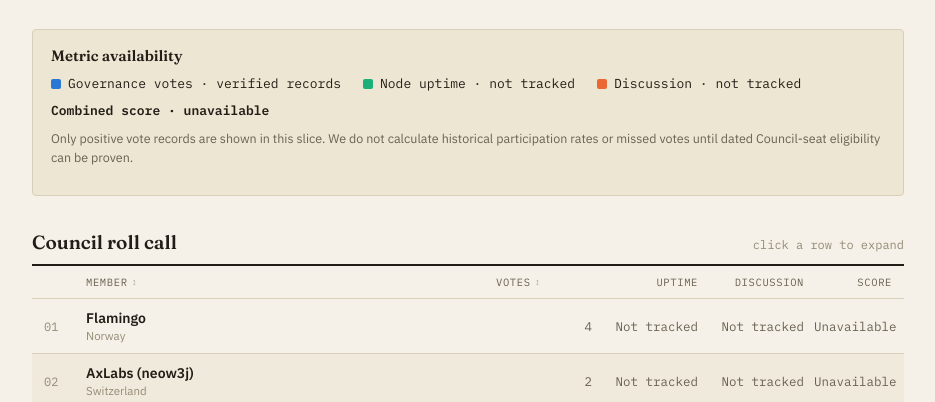
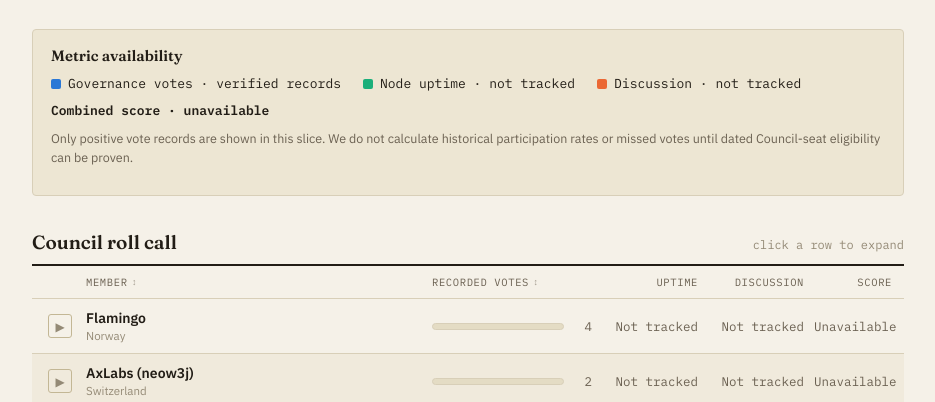
Before and after one commit to fritzorama/quorum-watch, a website: page web/index.html in a window 1280 px wide. Shown: the part 398-800 px from the top of the page, without its empty margins (172-1107 px from the left). Drawn offline with Linux system fonts and the light colour scheme.

Commit message:
Refine governance vote dropdown

```diff
--- a/web/index.html
+++ b/web/index.html
@@ -217,7 +217,7 @@
   }
   .ledger-head{
     display:grid;
-    grid-template-columns: 32px 1fr 96px 96px 96px 78px;
+    grid-template-columns: 32px 1fr 160px 96px 96px 78px;
     gap: 10px;
     padding: 9px 12px;
     font-family:"IBM Plex Mono", monospace;
@@ -245,7 +245,7 @@
   .row:nth-child(even) .row-main{ background: color-mix(in srgb, var(--paper-2) 55%, transparent); }
   .row-main{
     display:grid;
-    grid-template-columns: 32px 1fr 96px 96px 96px 78px;
+    grid-template-columns: 32px 1fr 160px 96px 96px 78px;
     gap: 10px;
     align-items:center;
     padding: 10px 12px;
@@ -274,6 +274,30 @@
     font-variant-numeric: tabular-nums;
     color: var(--ink-muted);
   }
+  .vote-cell{
+    display:grid;
+    grid-template-columns: 1fr 20px;
+    align-items:center;
+    gap:8px;
+  }
+  .vote-track{
+    height:7px;
+    background:var(--paper-3);
+    border:1px solid var(--line);
+    border-radius:4px;
+    overflow:hidden;
+  }
+  .vote-fill{
+    height:100%;
+    background:var(--metric-vote);
+    border-radius:4px;
+  }
+  .vote-count{
+    font-family:"IBM Plex Mono", monospace;
+    font-size:12.5px;
+    text-align:right;
+    color:var(--ink-muted);
+  }
   .total{
     display:flex;
     align-items:center;
@@ -293,7 +317,13 @@
   .pill.warn{ background: var(--warn); }
   .pill.critical{ background: var(--critical); }
   .caret{
-    font-size: 10px;
+    width:24px;
+    height:24px;
+    display:grid;
+    place-items:center;
+    border:1px solid var(--line-strong);
+    border-radius:3px;
+    font-size: 12px;
     color: var(--ink-faint);
     transition: transform .15s ease;
     justify-self:center;
@@ -350,13 +380,22 @@
     line-height:1.5;
     max-width:56ch;
   }
+  .proposal-evidence{
+    margin:-3px 0 2px 138px;
+    font-family:"IBM Plex Mono", monospace;
+    font-size:12px;
+    color:var(--ink-muted);
+  }
+  .proposal-evidence a{ font-weight:600; }
 
   @media (max-width: 640px){
     .ledger-head, .row-main{
-      grid-template-columns: 22px 1fr 60px;
+      grid-template-columns: 22px 1fr 70px;
     }
     .col-uptime, .col-discuss, .col-score, .num.uptime, .num.discuss{ display:none; }
+    .vote-cell{ grid-template-columns:1fr 18px; gap:5px; }
     .detail-pad{ padding-left: 30px; }
+    .proposal-evidence{ margin-left:0; }
   }
 
   footer{
@@ -429,7 +468,7 @@
     <div class="ledger-head">
       <span></span>
       <button data-sort="name">Member <span class="sort-arrow">↕</span></button>
-      <button class="col-num col-vote" data-sort="vote">Votes <span class="sort-arrow">↕</span></button>
+      <button class="col-num col-vote" data-sort="vote">Recorded votes <span class="sort-arrow">↕</span></button>
       <span class="col-num col-uptime">Uptime</span>
       <span class="col-num col-discuss">Discussion</span>
       <span class="col-num col-score">Score</span>
@@ -472,12 +511,15 @@
       return `
       <div class="row ${isOpen ? "open" : ""}" data-name="${m.name}">
         <button class="row-main" aria-expanded="${isOpen}">
-          <span class="rank">${String(i+1).padStart(2,"0")}</span>
+          <span class="caret" aria-hidden="true">▶</span>
           <span class="who">
             <div class="name">${m.name}</div>
             <div class="loc">${m.location}</div>
           </span>
-          <span class="num col-vote">${m.recordedVotes}</span>
+          <span class="vote-cell col-vote" title="${m.recordedVotes} recorded vote${m.recordedVotes === 1 ? "" : "s"}; comparative count, not a participation rate">
+            <span class="vote-track"><span class="vote-fill" style="width:${voteBarWidth(m)}%"></span></span>
+            <span class="vote-count">${m.recordedVotes}</span>
+          </span>
           <span class="num col-uptime">Not tracked</span>
           <span class="num col-discuss">Not tracked</span>
           <span class="num col-score">Unavailable</span>
@@ -485,9 +527,10 @@
         <div class="row-detail">
           <div class="row-detail-inner">
             <div class="detail-pad">
-              ${metricLine("Recorded votes", "var(--metric-vote)", voteLinks(m))}
-              ${metricLine("Node uptime", "var(--metric-uptime)", "Not tracked")}
-              ${metricLine("Discussion", "var(--metric-discuss)", "Not tracked")}
+              ${metricLine("Recorded votes", "var(--metric-vote)", voteBarWidth(m), `${m.recordedVotes} recorded vote${m.recordedVotes === 1 ? "" : "s"}`)}
+              <p class="proposal-evidence">Proposals: ${voteLinks(m)}</p>
+              ${metricLine("Node uptime", "var(--metric-uptime)", 0, "Not tracked")}
+              ${metricLine("Discussion", "var(--metric-discuss)", 0, "Not tracked")}
               <p class="detail-note">Recorded votes are matched by the candidate's stable Neo N3 public key.
               No historical absence or participation rate is inferred because dated seat eligibility is not yet available.</p>
             </div>
@@ -507,11 +550,11 @@
     });
   }
 
-  function metricLine(label, color, valText){
+  function metricLine(label, color, pct, valText){
     return `
       <div class="metric-line">
         <span class="metric-label"><span class="swatch" style="background:${color}"></span>${label}</span>
-        <span></span>
+        <span class="bar-track"><span class="bar-fill" style="width:${pct}%;background:${color}"></span></span>
         <span class="metric-val">${valText}</span>
       </div>`;
   }
@@ -522,6 +565,11 @@
       const proposal = proposals.find(item => item.number === number);
       return `<a href="${proposal.sourceUrl}" target="_blank" rel="noopener">#${number}</a>`;
     }).join(" · ");
+  }
+
+  function voteBarWidth(member){
+    const highestRecordedCount = Math.max(1, ...members.map(item => item.recordedVotes));
+    return member.recordedVotes / highestRecordedCount * 100;
   }
 
   document.querySelectorAll("[data-sort]").forEach(btn=>{
```
Also changed, not shown: docs/SLICES.md (+3 -2 lines), docs/STATUS.md (+4 -2 lines).
